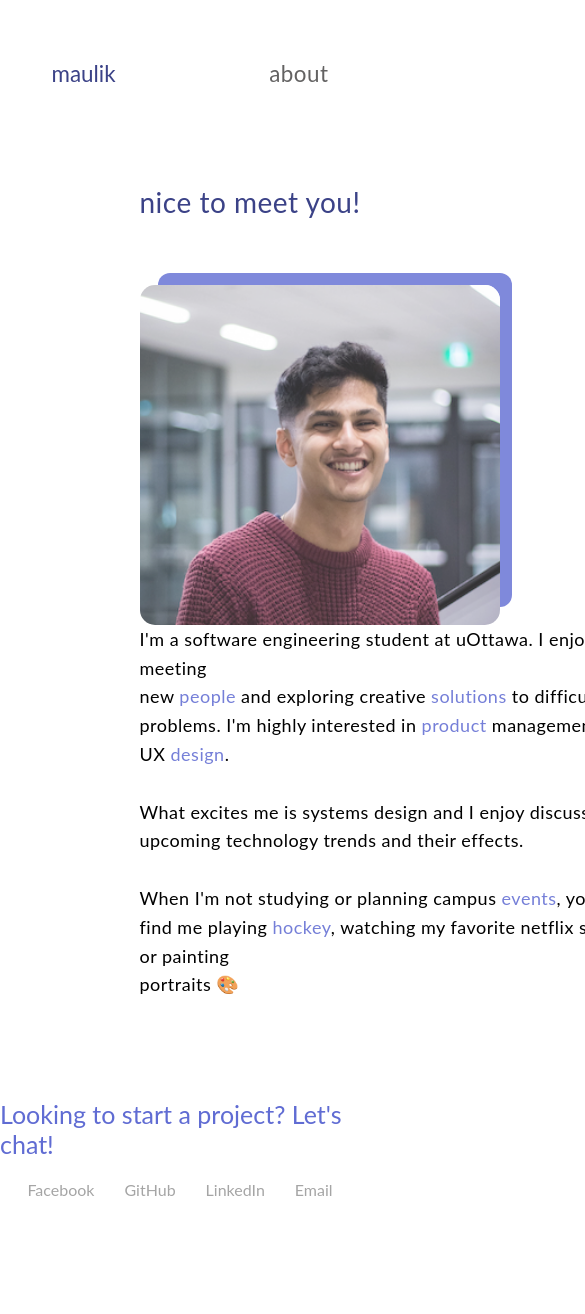
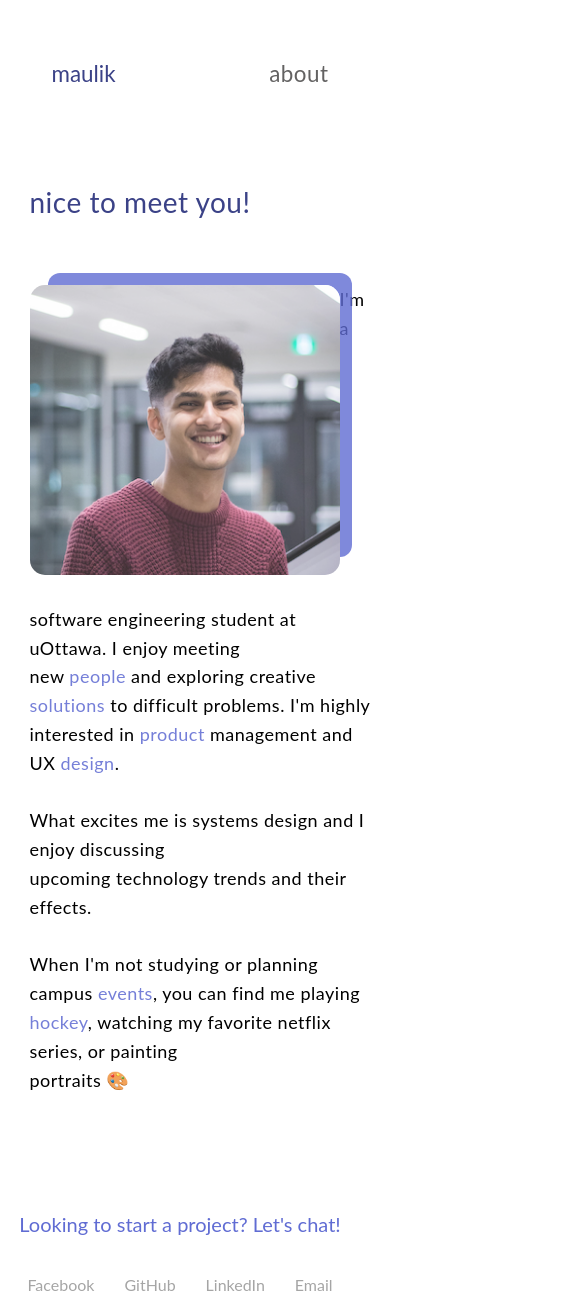
Before and after one commit to mshah87/mshah87.github.io, a Vue app: page /about in a window 390 px wide. Shown: the top 1314 px of the page, 585 px wide, since content can reach past the window. Before the commit the page ends 1219 px from the top, so only its background shows below. Built offline with nearby package versions, Linux system fonts and the light colour scheme; what @vuikit/icons, vuikit would draw is missing.

Commit message:
about reponsive

```diff
--- a/src/views/About.vue
+++ b/src/views/About.vue
@@ -132,4 +132,26 @@ span.key-word {
   color: #757fd8;
 }
 
+
+@media only screen and (max-width: 415px) {
+  .span4{
+      margin-left: 10px;
+      margin-right: 0;
+    }
+
+  .span4 img {
+      margin: auto;
+  }
+
+  .span4 .img-left {
+      width: 310px;
+      height: 290px;
+      margin-bottom: 30px;
+  }
+
+  .social.chat a {
+    font-size: 20px;
+  }
+}
+
 </style>
```
Lines whose indentation alone changed are shown as unchanged.
